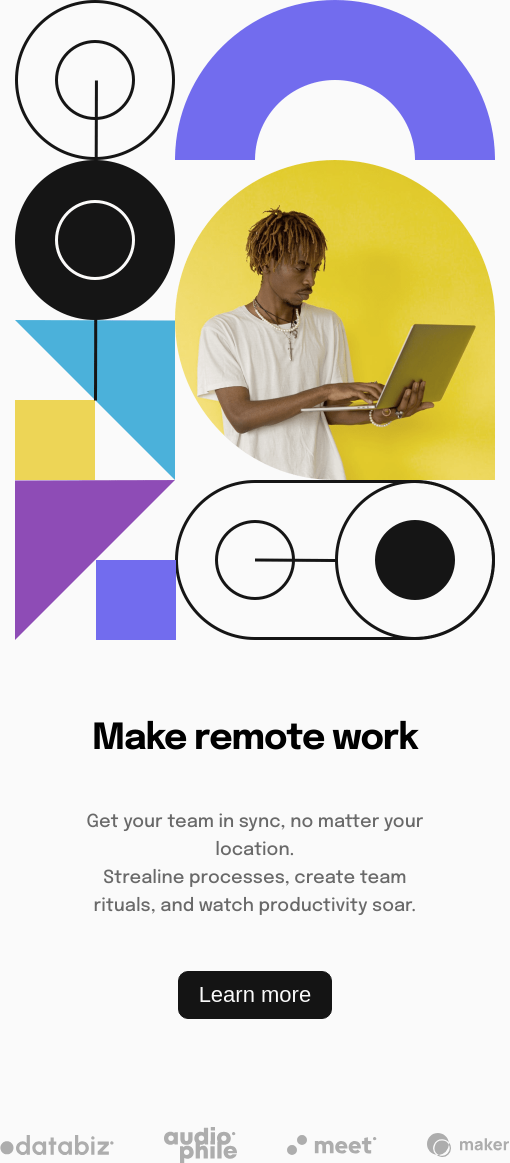
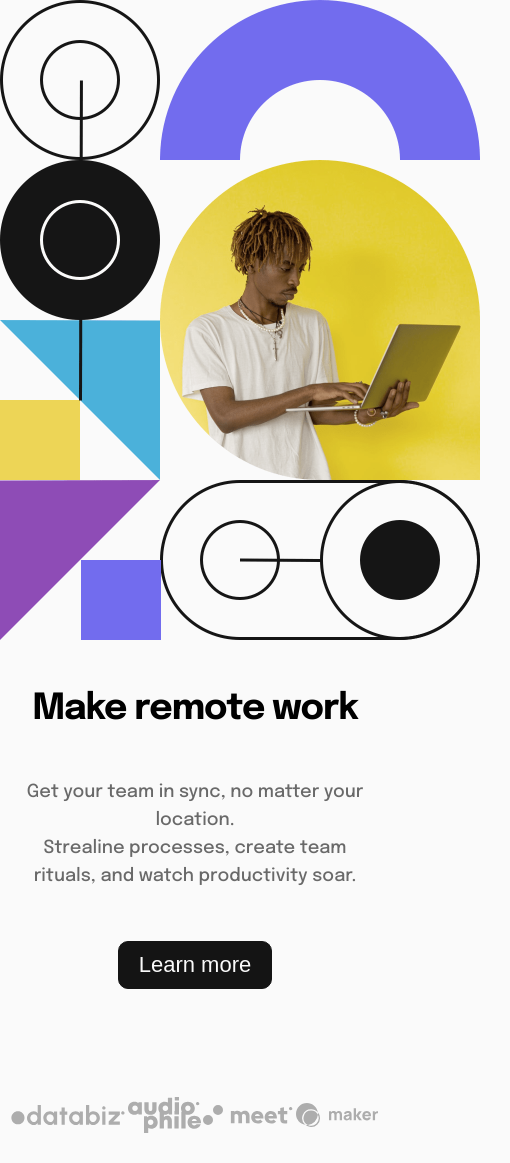
Before and after one commit to IAmCainey/FM-info-with-dropdown, a React (Create React App) app: page / in a window 390 px wide. Shown: the whole page, 510 px wide, since content can reach past the window. After the commit the page ends 1133 px from the top, so only its background shows below. Built offline with nearby package versions, Linux system fonts and the light colour scheme.

Commit message:
fixed mobile view

```diff
--- a/src/css/app.css
+++ b/src/css/app.css
@@ -1,4 +1,9 @@
 @import url("https://fonts.googleapis.com/css2?family=Epilogue:wght@500;700&display=swap");
+* {
+  padding: 0;
+  margin: 0;
+}
+
 body,
 html {
   margin: 0;
@@ -64,9 +69,12 @@ h1 {
 }
 
 .hero .heroImg {
-  width: 480px;
-  display: block;
+  max-width: 480px;
+  display: -webkit-box;
+  display: -ms-flexbox;
+  display: flex;
   margin: auto;
+  max-height: 100%;
 }
 
 .hero .btn {
@@ -95,13 +103,11 @@ h1 {
     margin: 0;
     padding: 0;
     text-align: center;
+    -ms-flex-wrap: nowrap;
+        flex-wrap: nowrap;
   }
   .heroImg {
-    max-width: -webkit-fit-content;
-    max-width: -moz-fit-content;
-    max-width: fit-content;
-    padding: 0;
-    margin: 0;
+    max-width: 100%;
   }
   h1 {
     font-size: 36px;
--- a/src/css/clients.module.css
+++ b/src/css/clients.module.css
@@ -8,21 +8,36 @@
       -ms-flex-align: center;
           align-items: center;
   gap: 50px;
+  padding: 0 10px;
+  -webkit-box-sizing: border-box;
+          box-sizing: border-box;
 }
 
 .data {
-  height: 20px;
+  max-height: 20px;
 }
 
 .audio {
-  height: 35.9px;
+  max-height: 35.9px;
 }
 
 .maker {
-  height: 24px;
+  max-height: 24px;
 }
 
 .meet {
-  height: 20px;
+  max-height: 20px;
+}
+
+@media (max-width: 767px) {
+  .clients {
+    gap: 0;
+    -ms-flex-pack: distribute;
+        justify-content: space-around;
+    -webkit-box-align: center;
+        -ms-flex-align: center;
+            align-items: center;
+    width: 100%;
+  }
 }
 /*# sourceMappingURL=clients.module.css.map */
--- a/src/scss/app.scss
+++ b/src/scss/app.scss
@@ -1,5 +1,10 @@
 // Imports
 @import "_var.scss";
+
+* {
+  padding: 0;
+  margin: 0;
+}
 
 body,
 html {
@@ -52,9 +57,10 @@ h1 {
   }
 
   .heroImg {
-    width: 480px;
-    display: block;
+    max-width: 480px;
+    display: flex;
     margin: auto;
+    max-height: 100%;
   }
 
   .btn {
@@ -81,12 +87,11 @@ h1 {
     margin: 0;
     padding: 0;
     text-align: center;
+    flex-wrap: nowrap;
   }
 
   .heroImg {
-    max-width: fit-content;
-    padding: 0;
-    margin: 0;
+    max-width: 100%;
   }
 
   h1 {
--- a/src/scss/clients.module.scss
+++ b/src/scss/clients.module.scss
@@ -5,20 +5,31 @@
   margin-top: 108px;
   align-items: center;
   gap: 50px;
+  padding: 0 10px;
+  box-sizing: border-box;
 }
 
 .data {
-  height: 20px;
+  max-height: 20px;
 }
 
 .audio {
-  height: 35.9px;
+  max-height: 35.9px;
 }
 
 .maker {
-  height: 24px;
+  max-height: 24px;
 }
 
 .meet {
-  height: 20px;
+  max-height: 20px;
 }
+
+@media (max-width: 767px) {
+  .clients {
+    gap: 0;
+    justify-content: space-around;
+    align-items: center;
+    width: 100%;
+  }
+}
```
Also changed, not shown: 2 other files (tests, documents, lock files or other folders).
